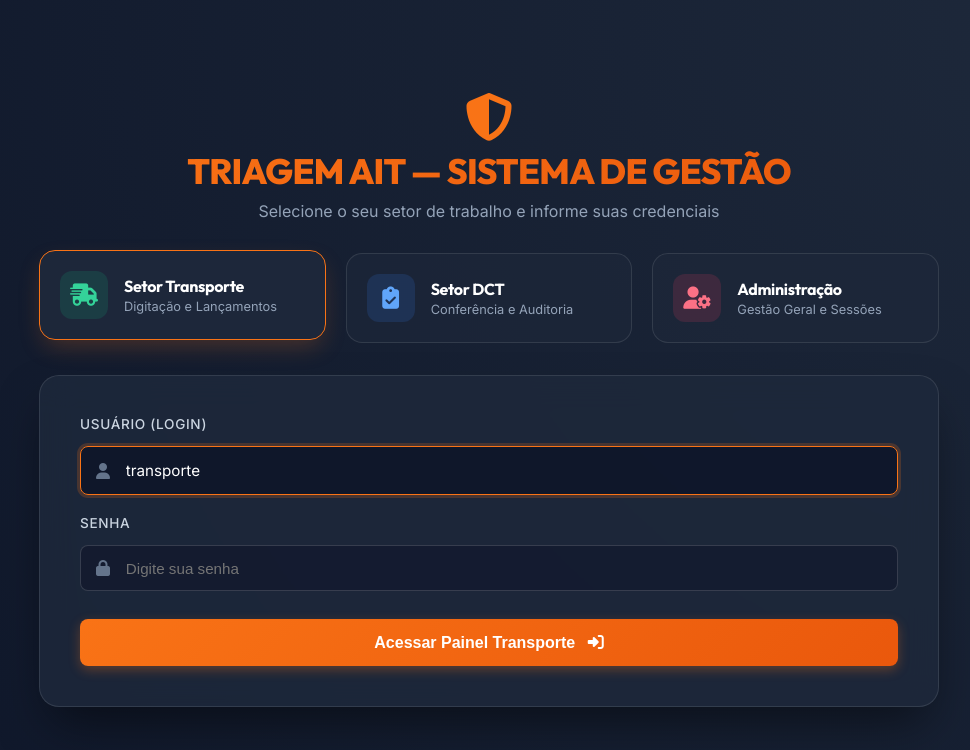
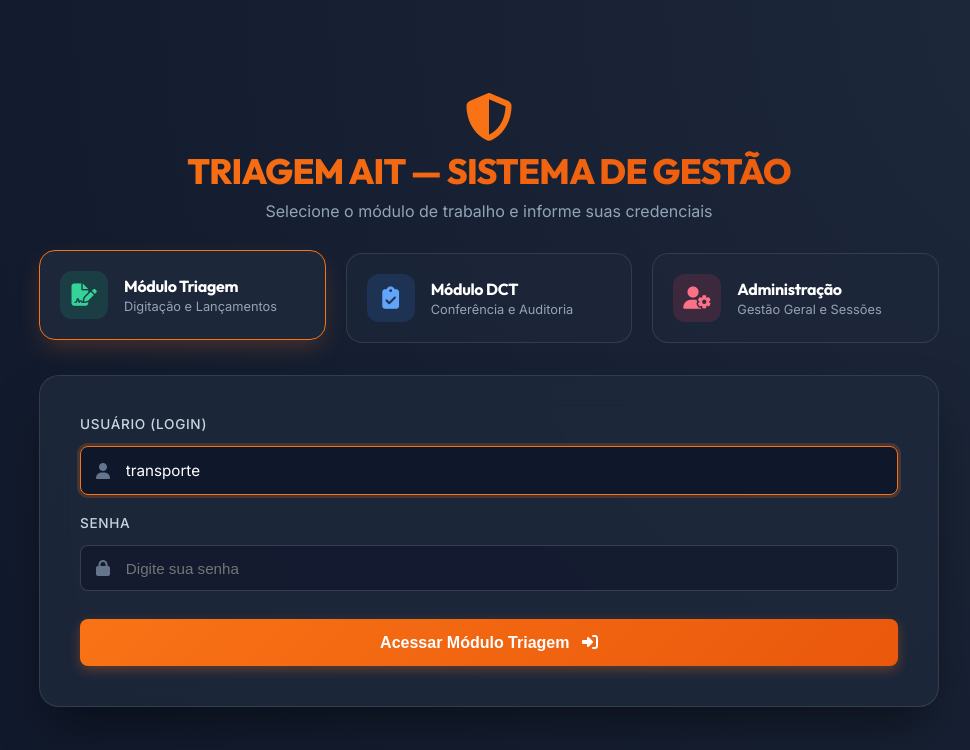
Before and after one commit to wMyster/Triagem-AITs, a Flask app: page /login in a window 1280 px wide. Shown: the top 750 px of the page, without its empty margins (151-1121 px from the left). Run offline with Flask 3, Linux system fonts and the light colour scheme.

Commit message:
refactor: Renomeado para Modulo Triagem e Modulo DCT, ajustada senha do transporte para triagem123! e alinhado alerta de login

```diff
--- a/scripts/migrate_v3.py
+++ b/scripts/migrate_v3.py
@@ -64,10 +64,10 @@ def apply_migrations(db_path):
     # Usuários padrões com senhas atualizadas
     usuarios_iniciais = [
         ("admin", "Administrador Geral", "0000", "admin123!", "setor_publico", "admin"),
-        ("transporte", "Operador Transporte", "1001", "transporte123!", "setor_publico", "transporte"),
+        ("transporte", "Operador Triagem", "1001", "triagem123!", "setor_publico", "transporte"),
         ("dct", "Conferente DCT", "2002", "dct123!", "setor_publico", "dct"),
-        ("empresa", "Conferente Empresa Processamento", "3003", "empresa123", "empresa_processamento", "empresa"),
-        ("consulta", "Usuário de Consulta", "4004", "consulta123", "setor_publico", "consulta")
+        ("empresa", "Conferente Empresa Processamento", "3003", "empresa123!", "empresa_processamento", "empresa"),
+        ("consulta", "Usuário de Consulta", "4004", "consulta123!", "setor_publico", "consulta")
     ]
     for username, nome, mat, senha, vinc, setor in usuarios_iniciais:
         cursor.execute("SELECT id FROM usuarios WHERE username = ?", (username,))
--- a/scripts/sync_all_passwords.py
+++ b/scripts/sync_all_passwords.py
@@ -6,7 +6,7 @@ from werkzeug.security import generate_password_hash
 def sync_passwords():
     new_passwords = {
         "admin": "admin123!",
-        "transporte": "transporte123!",
+        "transporte": "triagem123!",
         "dct": "dct123!",
         "empresa": "empresa123!",
         "consulta": "consulta123!"
--- a/templates/layout.html
+++ b/templates/layout.html
@@ -119,7 +119,9 @@
                     <i class="fa-solid fa-user-circle" style="color: #cbd5e1; font-size: 1.2rem;"></i>
                     <div style="display: flex; flex-direction: column;">
                         <span style="font-size: 0.85rem; font-weight: 600; color: #f8fafc;">{{ session['user']['nome_completo'].split(' ')[0] }}</span>
-                        <span class="sector-tag sector-{{ session['user']['setor'] }}">{{ session['user']['setor'] }}</span>
+                        <span class="sector-tag sector-{{ session['user']['setor'] }}">
+                            {% if session['user']['setor'] == 'transporte' %}Mód. Triagem{% elif session['user']['setor'] == 'dct' %}Mód. DCT{% else %}{{ session['user']['setor'].upper() }}{% endif %}
+                        </span>
                     </div>
                     <a href="{{ url_for('logout') }}" title="Sair do sistema" style="color: #ef4444; margin-left: 0.4rem; padding: 0.2rem 0.4rem; text-decoration: none;">
                         <i class="fa-solid fa-right-from-bracket"></i>
--- a/templates/login.html
+++ b/templates/login.html
@@ -162,9 +162,16 @@
             border-radius: 0.5rem;
             margin-bottom: 1.25rem;
             font-size: 0.875rem;
+            display: flex;
+            align-items: center;
+            justify-content: flex-start;
+            gap: 0.55rem;
+            text-align: left;
         }
         .alert-danger { background: rgba(239, 68, 68, 0.2); border: 1px solid rgba(239, 68, 68, 0.4); color: #fca5a5; }
         .alert-success { background: rgba(16, 185, 129, 0.2); border: 1px solid rgba(16, 185, 129, 0.4); color: #6ee7b7; }
+        .alert-warning { background: rgba(245, 158, 11, 0.2); border: 1px solid rgba(245, 158, 11, 0.4); color: #fcd34d; }
+        .alert-info { background: rgba(59, 130, 246, 0.2); border: 1px solid rgba(59, 130, 246, 0.4); color: #93c5fd; }
     </style>
 </head>
 <body>
@@ -173,17 +180,17 @@
         <div class="login-header-main">
             <i class="fa-solid fa-shield-halved" style="font-size: 3rem; color: #f97316; margin-bottom: 0.5rem;"></i>
             <h1>TRIAGEM AIT — SISTEMA DE GESTÃO</h1>
-            <p>Selecione o seu setor de trabalho e informe suas credenciais</p>
+            <p>Selecione o módulo de trabalho e informe suas credenciais</p>
         </div>
 
         <!-- Sector Panels Selection -->
         <div class="sector-cards">
             <div class="sector-card active" id="card-transporte" onclick="selectSector('transporte')">
                 <div class="sector-card-icon icon-transporte">
-                    <i class="fa-solid fa-truck-fast"></i>
+                    <i class="fa-solid fa-file-signature"></i>
                 </div>
                 <div class="sector-card-info">
-                    <h3>Setor Transporte</h3>
+                    <h3>Módulo Triagem</h3>
                     <p>Digitação e Lançamentos</p>
                 </div>
             </div>
@@ -193,7 +200,7 @@
                     <i class="fa-solid fa-clipboard-check"></i>
                 </div>
                 <div class="sector-card-info">
-                    <h3>Setor DCT</h3>
+                    <h3>Módulo DCT</h3>
                     <p>Conferência e Auditoria</p>
                 </div>
             </div>
@@ -214,7 +221,8 @@
                 {% if messages %}
                     {% for category, message in messages %}
                         <div class="alert alert-{{ category if category != 'error' else 'danger' }}">
-                            <i class="fa-solid fa-circle-info" style="margin-right: 0.4rem;"></i> {{ message }}
+                            <i class="fa-solid fa-circle-info"></i>
+                            <span>{{ message }}</span>
                         </div>
                     {% endfor %}
                 {% endif %}
@@ -238,7 +246,7 @@
                 </div>
 
                 <button type="submit" class="btn-login" id="btn-login-submit">
-                    Acessar Painel Transporte <i class="fa-solid fa-right-to-bracket" style="margin-left: 0.5rem;"></i>
+                    Acessar Módulo Triagem <i class="fa-solid fa-right-to-bracket" style="margin-left: 0.5rem;"></i>
                 </button>
             </form>
         </div>
@@ -254,10 +262,10 @@
 
             if (sector === 'transporte') {
                 userInput.value = 'transporte';
-                submitBtn.innerHTML = 'Acessar Painel Transporte <i class="fa-solid fa-right-to-bracket" style="margin-left: 0.5rem;"></i>';
+                submitBtn.innerHTML = 'Acessar Módulo Triagem <i class="fa-solid fa-right-to-bracket" style="margin-left: 0.5rem;"></i>';
             } else if (sector === 'dct') {
                 userInput.value = 'dct';
-                submitBtn.innerHTML = 'Acessar Painel DCT <i class="fa-solid fa-right-to-bracket" style="margin-left: 0.5rem;"></i>';
+                submitBtn.innerHTML = 'Acessar Módulo DCT <i class="fa-solid fa-right-to-bracket" style="margin-left: 0.5rem;"></i>';
             } else if (sector === 'admin') {
                 userInput.value = 'admin';
                 submitBtn.innerHTML = 'Acessar Painel Administração <i class="fa-solid fa-right-to-bracket" style="margin-left: 0.5rem;"></i>';
```
Also changed, not shown: README.md.
